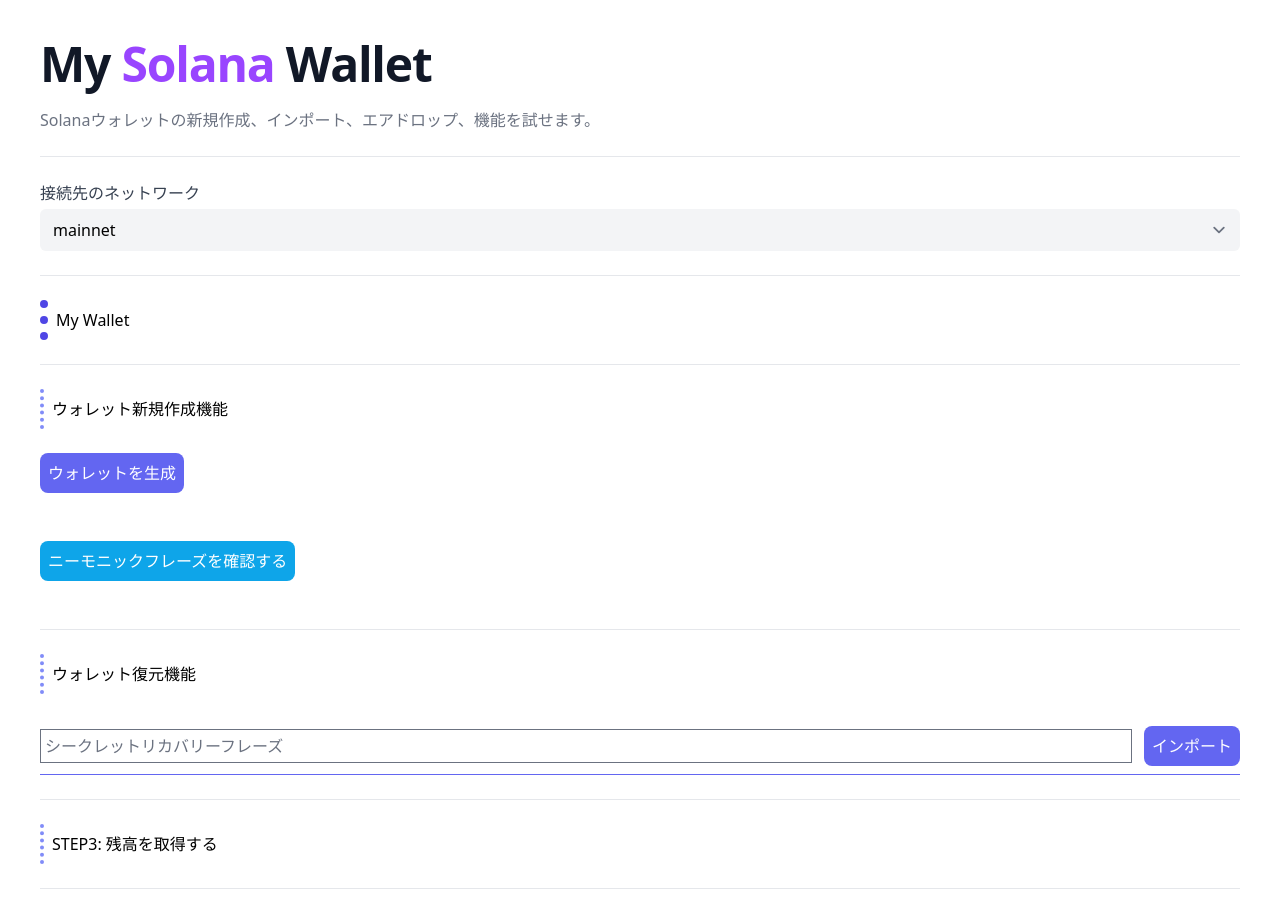
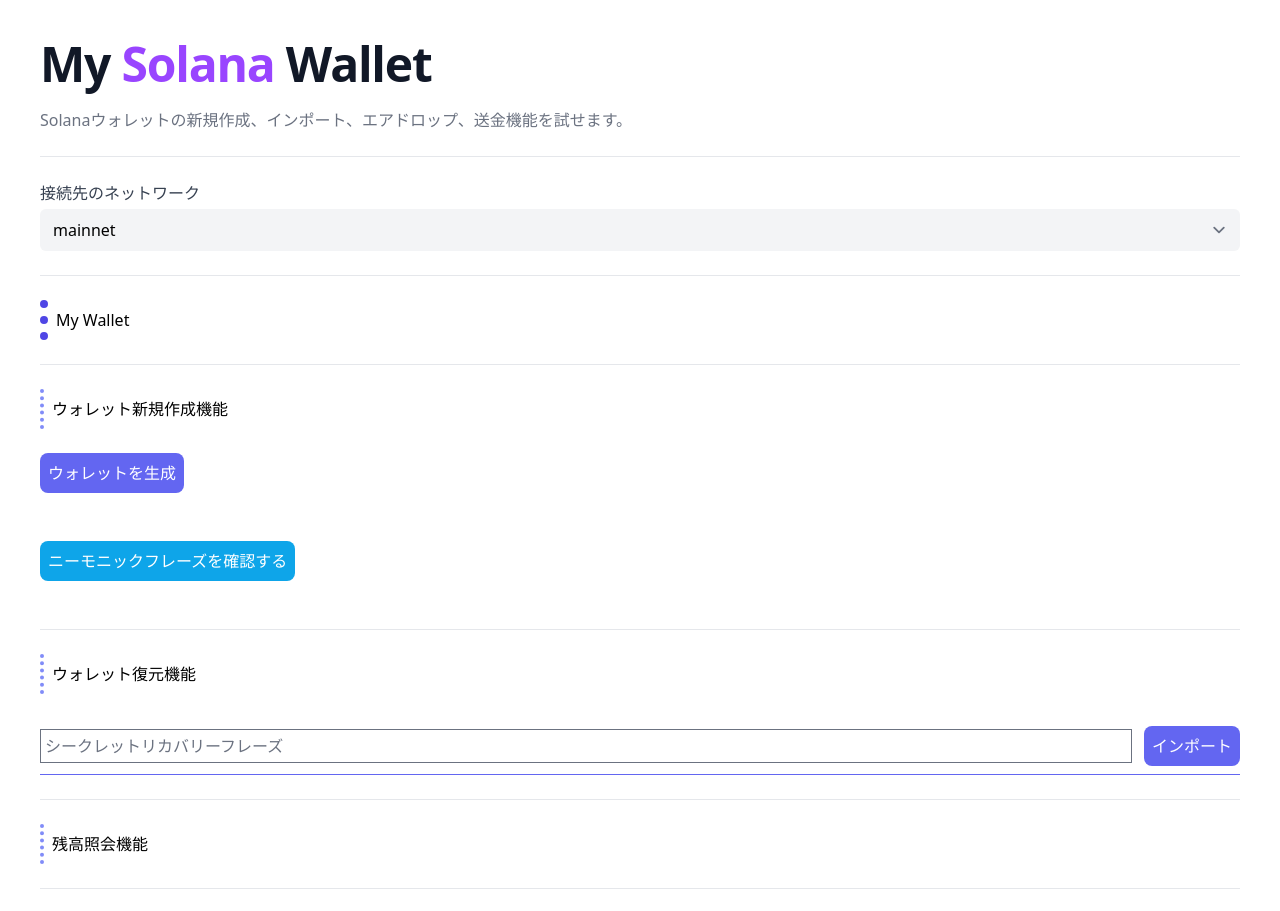
Before and after one commit to mashharuki/SolanaWalletDApp, a Next.js app in the folder client/: page / in a window 1280 px wide. Shown: the top 911 px of the page. Built offline with nearby package versions, Linux system fonts and the light colour scheme.

Commit message:
文言を修正

```diff
--- a/client/pages/index.js
+++ b/client/pages/index.js
@@ -163,7 +163,7 @@
           My <span className="text-[#9945FF]">Solana</span> Wallet
         </h1>
         <div className="mx-auto mt-5 text-gray-500">
-          Solanaウォレットの新規作成、インポート、エアドロップ、機能を試せます。
+          Solanaウォレットの新規作成、インポート、エアドロップ、送金機能を試せます。
         </div>
 
         <hr className="my-6" />
@@ -286,7 +286,7 @@
         <hr className="my-6" />
 
         <div>
-          <h2 className="p-2 border-dotted border-l-4 border-l-indigo-400">STEP3: 残高を取得する</h2>
+          <h2 className="p-2 border-dotted border-l-4 border-l-indigo-400">残高照会機能</h2>
           {/* 残高取得ボタン */}
           {account &&
             <button
```
